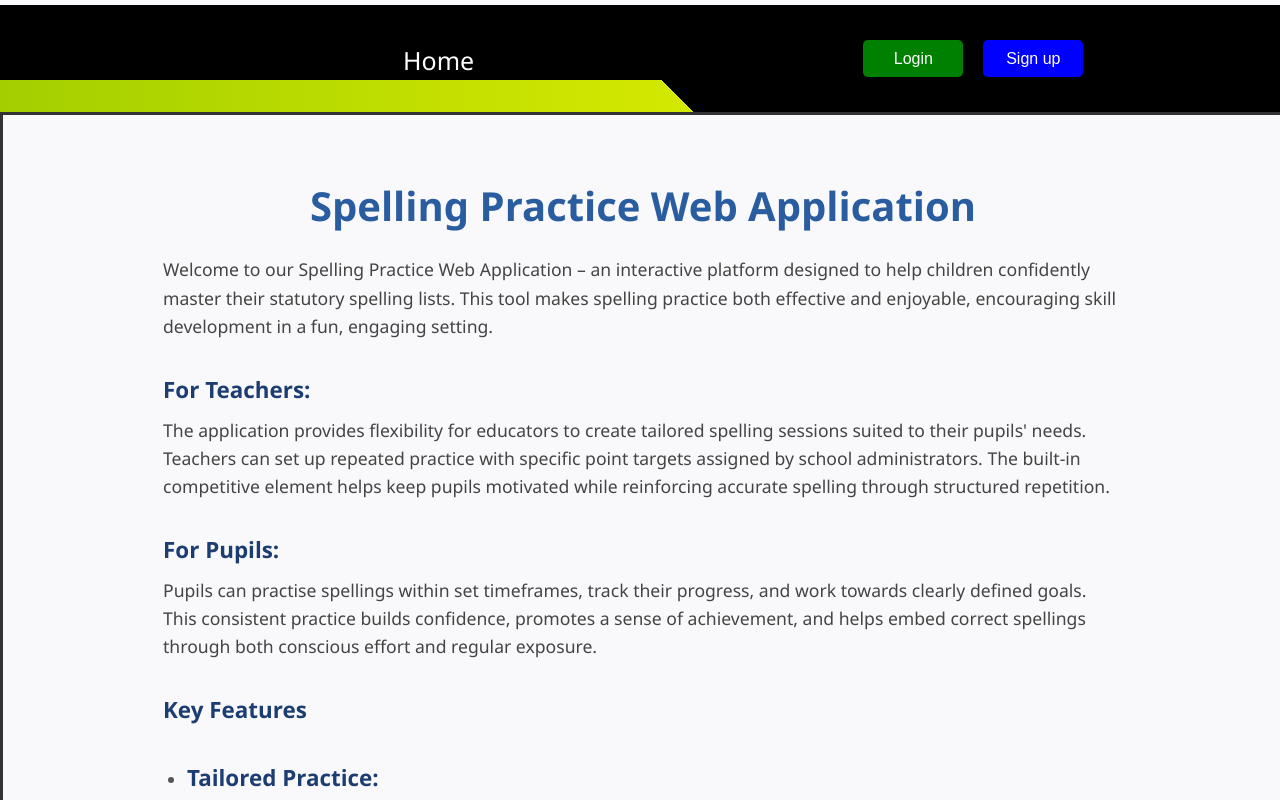
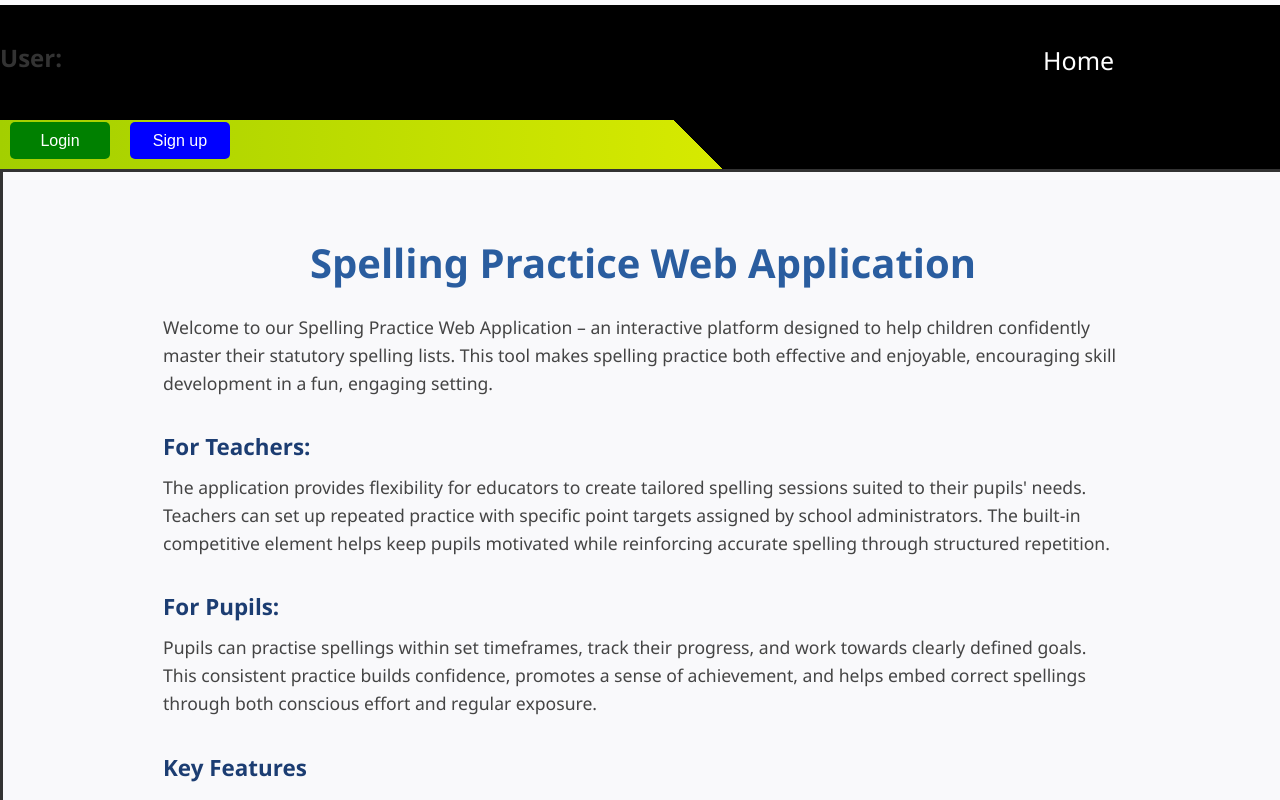
Before and after one commit to khmdagal/pwa-my-spelling-app, a React (Create React App) app: page / in a window 1280 px wide. Shown: the top 800 px of the page. Built offline with nearby package versions, Linux system fonts and the light colour scheme.

Commit message:
Add user profile component for further development

```diff
--- a/src/component/Header.jsx
+++ b/src/component/Header.jsx
@@ -1,6 +1,6 @@
-import React from "react";
 import { useNavigate } from 'react-router-dom';
 import Button from '../component/Button';
+import UserProfile from "../pages/UserProfile";
 
 import classes from '../css/Header.module.css';
 
@@ -17,6 +17,7 @@ function Header() {
 
     return (
         <header className={`${classes.header}`}>
+            <UserProfile />
             <nav className={`${classes.nav} ${classes.container}`}>
                 <ul className={`${classes.navList}`}>
                     {pages.map(page => (
--- /dev/null
+++ b/src/pages/UserProfile.jsx
@@ -0,0 +1,20 @@
+import React, { useState, useEffect } from "react"
+
+function UserProfile() {
+  const [user, setUser] = useState('');
+
+
+  useEffect(() => {
+    setUser(localStorage.getItem('name'))
+
+  }, [user]);
+  return (
+    <div className="user-profile">
+      <h2>User: {user} </h2>
+
+    </div>
+  );
+
+}
+
+export default UserProfile
```
